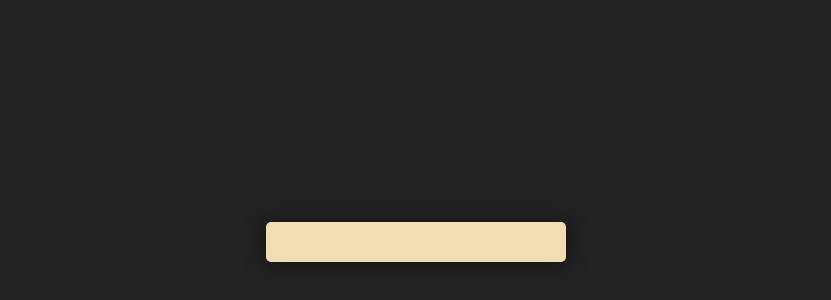
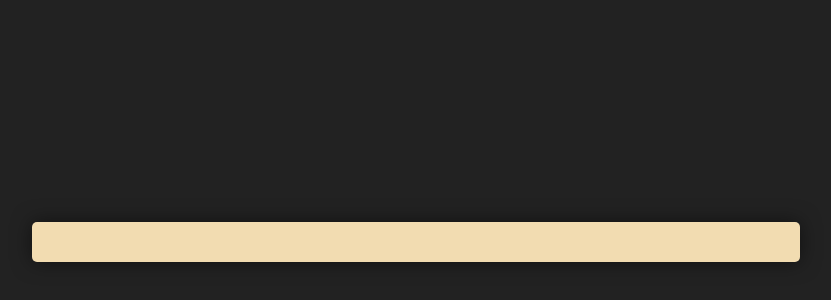
Before and after one commit to chiranjit2020/geolocation, a plain HTML site: page index.html in a window 1280 px wide. Shown: the part 158-458 px from the top of the page, without its empty margins (224-1055 px from the left). Drawn offline with Linux system fonts and the light colour scheme; a web font is replaced by a local one.

Commit message:
Update index.html

```diff
--- a/index.html
+++ b/index.html
@@ -26,8 +26,8 @@
 		}
 		#demo{
 			background-color: #f2dcb1;
-			max-width: 300px;
-			width: 40%;
+			max-width: 90%;
+			width: 60%;
 			padding: 20px;
 			border-radius: 5px;
 			box-shadow: 0 0 20px 0 rgba(0,0,0,0.5);
```
